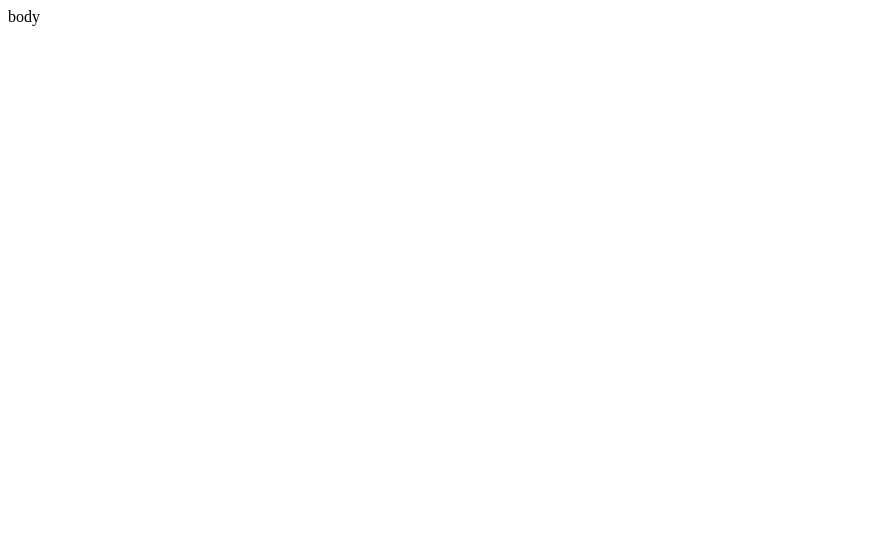
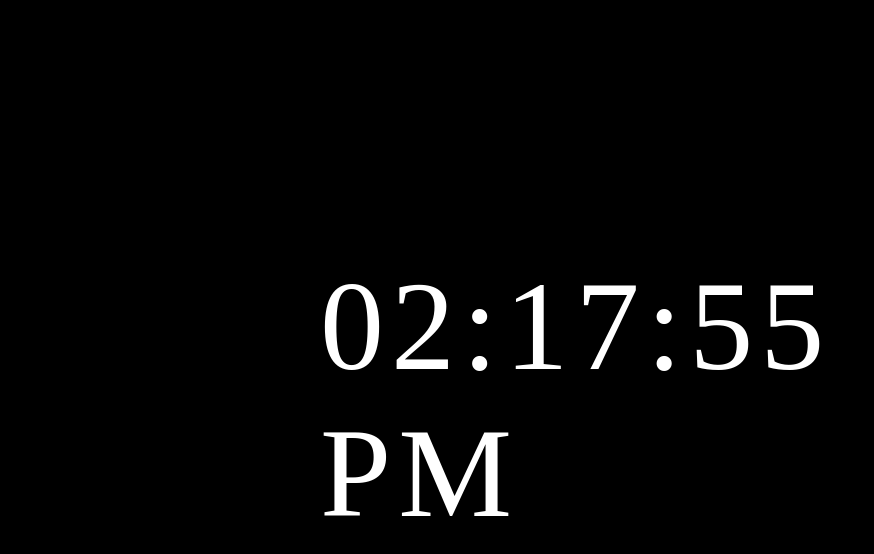
Before and after one commit to danieltonad/danieltonad, a plain HTML site: page index.html in a window 1280 px wide. Shown: the whole page, without its empty margins (0-874 px from the left). Drawn offline with Linux system fonts and the light colour scheme.

Commit message:
first commit

```diff
--- a/index.html
+++ b/index.html
@@ -1 +1,66 @@
-body
+<!DOCTYPE html>
+<html>
+<head>
+    <meta charset="utf-8">
+    <title></title>
+
+    <style type="text/css">
+    	   body {
+    background: black;
+}
+
+.clock {
+    position: absolute;
+    top: 50%;
+    left: 50%;
+    transform: translateX(-50%) translateY(-50%);
+    color: white;
+    font-size: 8rem;
+    font-family: Orbitron;
+    letter-spacing: 7px;
+
+
+
+}
+    </style>
+</head>
+<body>
+
+    <div id="MyClockDisplay" class="clock" onload="showTime()"></div>
+
+    <script type="text/javascript">
+
+function showTime(){
+    var date = new Date();
+    var h = date.getHours(); // 0 - 23
+    var m = date.getMinutes(); // 0 - 59
+    var s = date.getSeconds(); // 0 - 59
+    var session = "AM";
+
+    if(h == 0){
+        h = 12;
+    }
+
+    if(h > 12){
+        h = h - 12;
+        session = "PM";
+    }
+
+    h = (h < 10) ? "0" + h : h;
+    m = (m < 10) ? "0" + m : m;
+    s = (s < 10) ? "0" + s : s;
+
+    var time = h + ":" + m + ":" + s + " " + session;
+    document.getElementById("MyClockDisplay").innerText = time;
+    // document.getElementById("MyClockDisplay").textContent = time;
+
+    setTimeout(showTime, 1000);
+
+}
+
+showTime();
+
+
+    </script>
+</body>
+</html>
```
Also changed, not shown: 1 other file.
